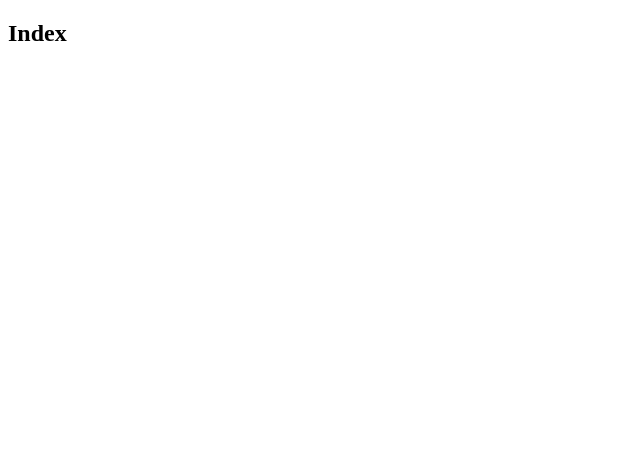
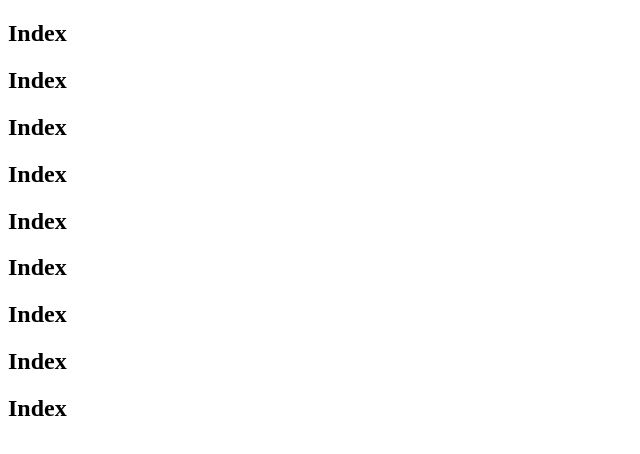
Before and after one commit to Mirza014/2111F, a plain HTML site: page index.html in a window 1280 px wide. Shown: the whole page, without its empty margins (0-640 px from the left). Drawn offline with Linux system fonts and the light colour scheme.

Commit message:
Update index.html

```diff
--- a/index.html
+++ b/index.html
@@ -7,5 +7,6 @@
 </head>
 <body>
     <h2>Index</h2>
+        <h2>Index</h2>    <h2>Index</h2>    <h2>Index</h2>    <h2>Index</h2>    <h2>Index</h2>    <h2>Index</h2>    <h2>Index</h2>    <h2>Index</h2>
 </body>
 </html>
```
